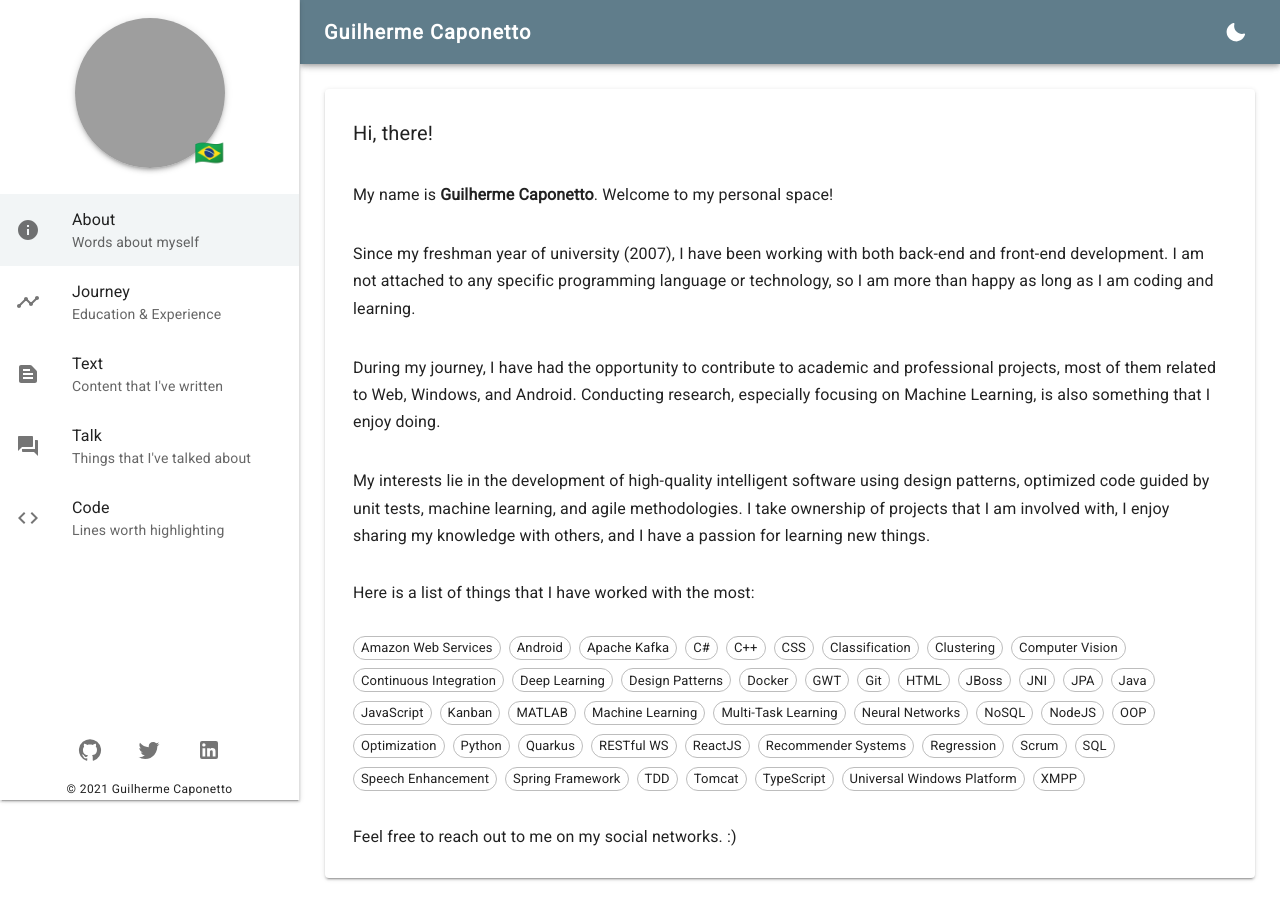
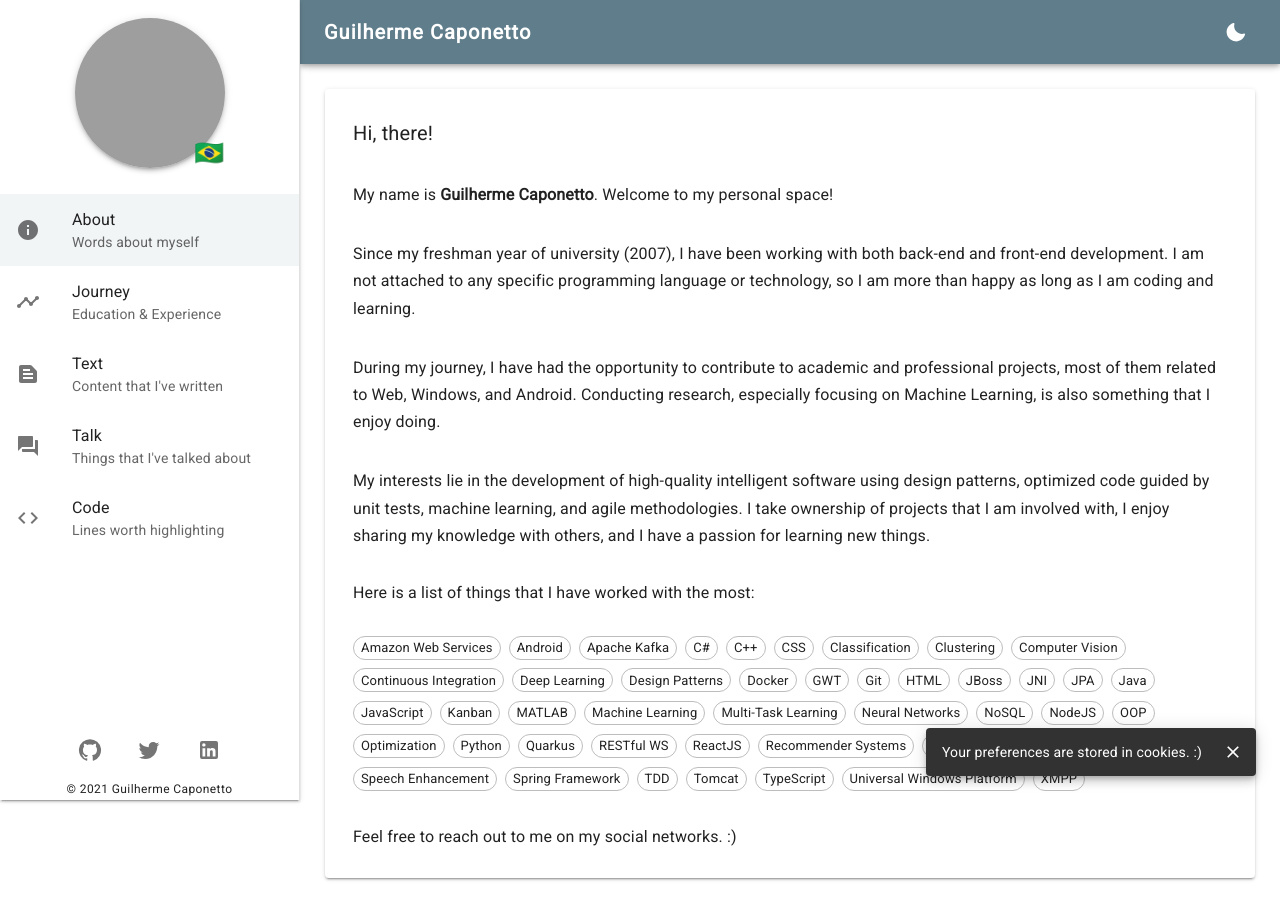
Before and after one commit to caponetto/personal-webapp, a React app: page /#/about in a window 1280 px wide. Built offline with nearby package versions, Linux system fonts and the light colour scheme; grey boxes are pictures that could not be loaded.

Commit message:
Add CookieSnackbar (#19)

```diff
--- a/src/app/App.tsx
+++ b/src/app/App.tsx
@@ -4,6 +4,7 @@
 import React from "react";
 import { HashRouter, Navigate, Route, Routes } from "react-router-dom";
 import { routes } from "../common/Routes";
+import { CookieSnackbar } from "../components/CookieSnackbar";
 import { AppContextProvider } from "../context/AppContextProvider";
 import { AboutPage } from "../pages/AboutPage";
 import { CodePage } from "../pages/CodePage";
@@ -21,6 +22,7 @@
           <CssBaseline />
           <AppBar />
           <AppDrawer />
+          <CookieSnackbar />
           <Box component="main" sx={{ flexGrow: 1, p: "25px" }}>
             <Toolbar />
             <Routes>
--- a/src/common/Cookies.tsx
+++ b/src/common/Cookies.tsx
@@ -1,4 +1,8 @@
 export function getCookie(name: string): string | undefined {
+  if (!navigator.cookieEnabled) {
+    return;
+  }
+
   const value = "; " + document.cookie;
   const parts = value.split("; " + name + "=");
 
@@ -8,6 +12,10 @@
 }
 
 export function setCookie(name: string, value: string): void {
+  if (!navigator.cookieEnabled) {
+    return;
+  }
+
   const date = new Date();
   date.setTime(date.getTime() + 10 * 365 * 24 * 60 * 60);
   document.cookie = name + "=" + value + "; expires=" + date.toUTCString() + "; path=/";
@@ -15,4 +23,5 @@
 
 export const cookieNames: Record<string, string> = {
   colorMode: "color_mode",
+  showSnackbar: "show_snackbar",
 };
--- /dev/null
+++ b/src/components/CookieSnackbar.tsx
@@ -0,0 +1,32 @@
+import CloseIcon from "@mui/icons-material/Close";
+import IconButton from "@mui/material/IconButton";
+import Snackbar from "@mui/material/Snackbar";
+import React, { useCallback, useMemo, useState } from "react";
+import { cookieNames, getCookie, setCookie } from "../common/Cookies";
+
+export function CookieSnackbar() {
+  const showSnackbarCookie = useMemo(() => getCookie(cookieNames.showSnackbar), []);
+  const [open, setOpen] = useState(
+    navigator.cookieEnabled && (showSnackbarCookie === undefined || showSnackbarCookie === "true")
+  );
+
+  const handleClose = useCallback(() => {
+    setOpen(false);
+    setCookie(cookieNames.showSnackbar, "false");
+  }, []);
+
+  return (
+    <Snackbar
+      key="snackbar-cookies"
+      anchorOrigin={{ horizontal: "right", vertical: "bottom" }}
+      open={open}
+      onClose={handleClose}
+      message="Your preferences are stored in cookies. :)"
+      action={
+        <IconButton size="small" aria-label="close" color="inherit" onClick={handleClose}>
+          <CloseIcon fontSize="small" />
+        </IconButton>
+      }
+    />
+  );
+}
```
